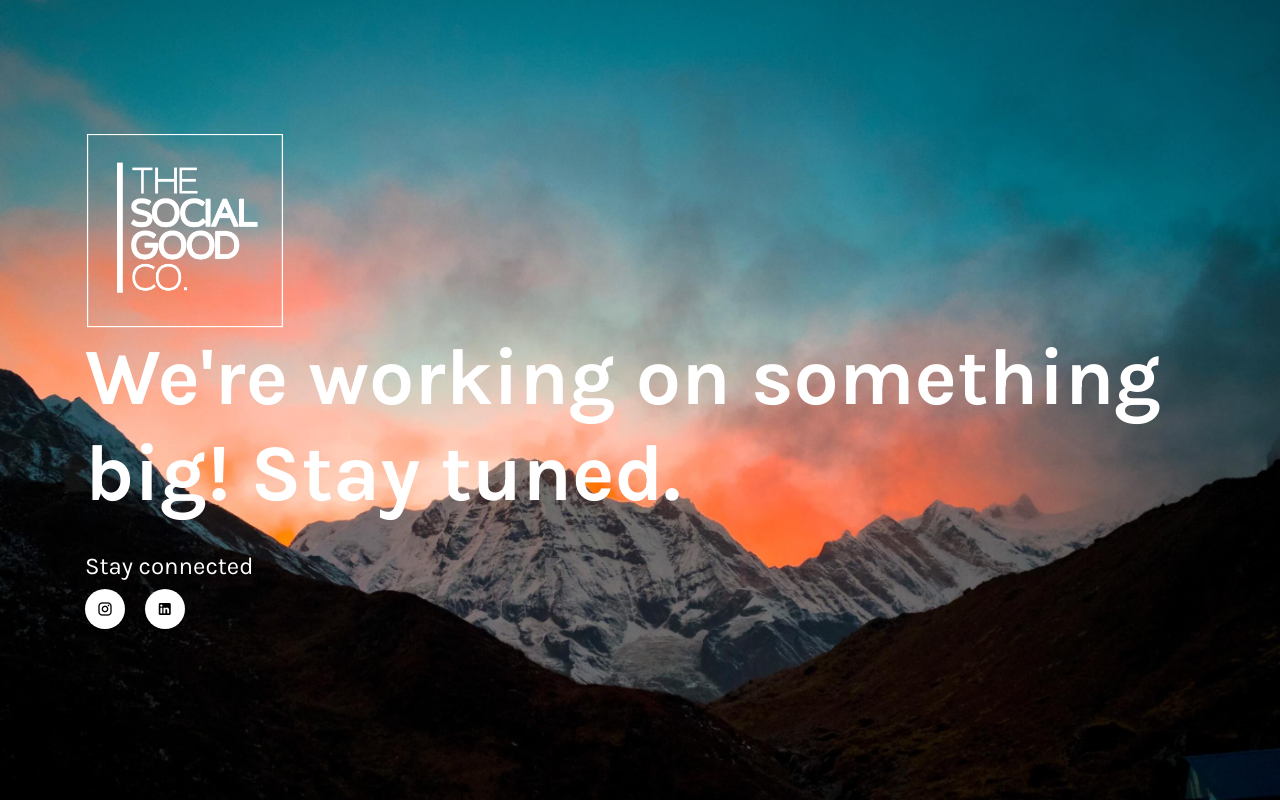
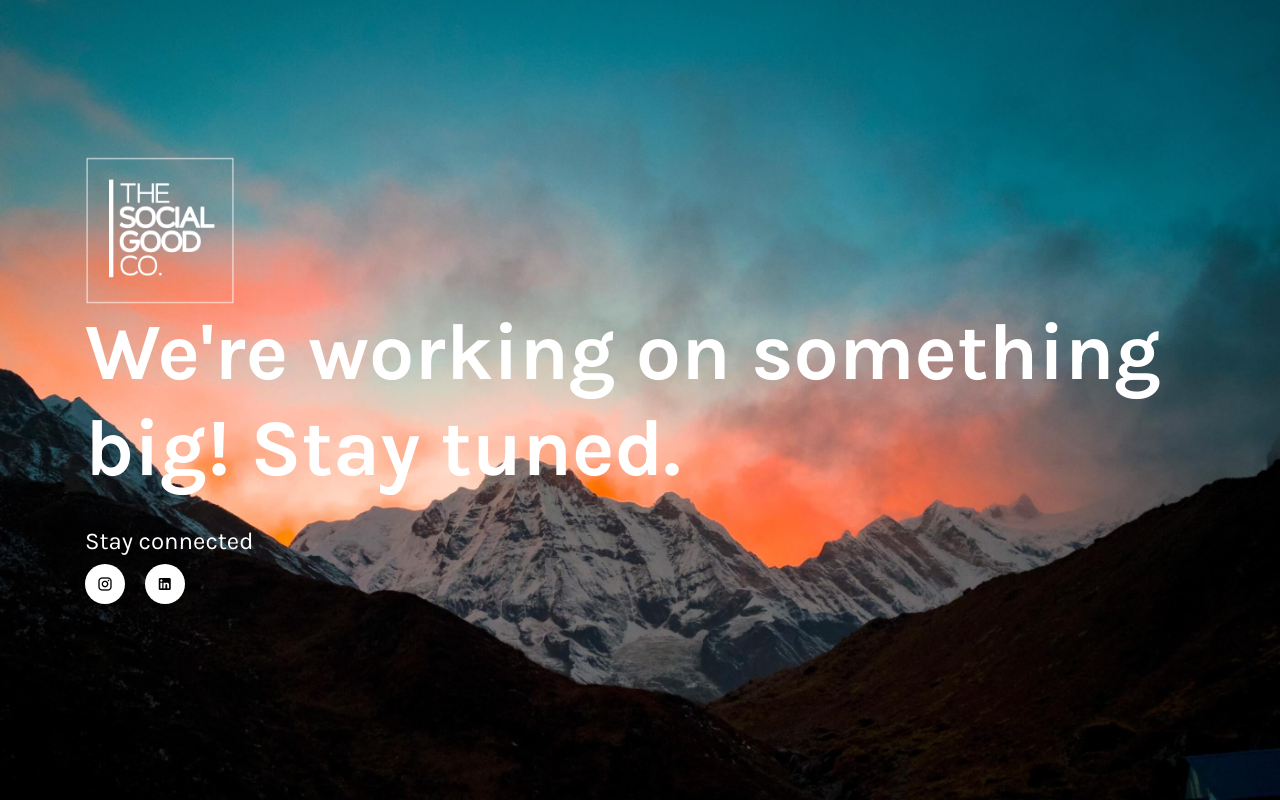
Before and after one commit to thesocialgoodco/thesocialgoodco.github.io, a website: page index.html in a window 1280 px wide. Drawn offline with nearby package versions, Linux system fonts and the light colour scheme.

Commit message:
Update index.html

```diff
--- a/index.html
+++ b/index.html
@@ -22,8 +22,8 @@
     </header>
     <main class="my-auto">
         <div class="container">
-             <a href="mailto:hello@thesocialgood.co" target="blank"><img src="images/tsgco-white-square.png" width="200px" height="200px" alt="The Social Good Co." class="img-fluid"></a>
-            <h1 class="page-title">We're working on something big! Stay tuned.</h1><br/>
+             <a href="mailto:hello@thesocialgood.co" target="blank"><img src="images/tsgco-white-square.png" width="150px" height="150px" alt="The Social Good Co." class="img-fluid"></a>
+            <br/><h1 class="page-title">We're working on something big! Stay tuned.</h1><br/>
             <h4>Stay connected</h4>
             <nav class="footer-social-links">
                 <a href="https://www.instagram.com/thesocialgood.co/" class="social-link"><i class="mdi mdi-instagram"></i></a>
```
